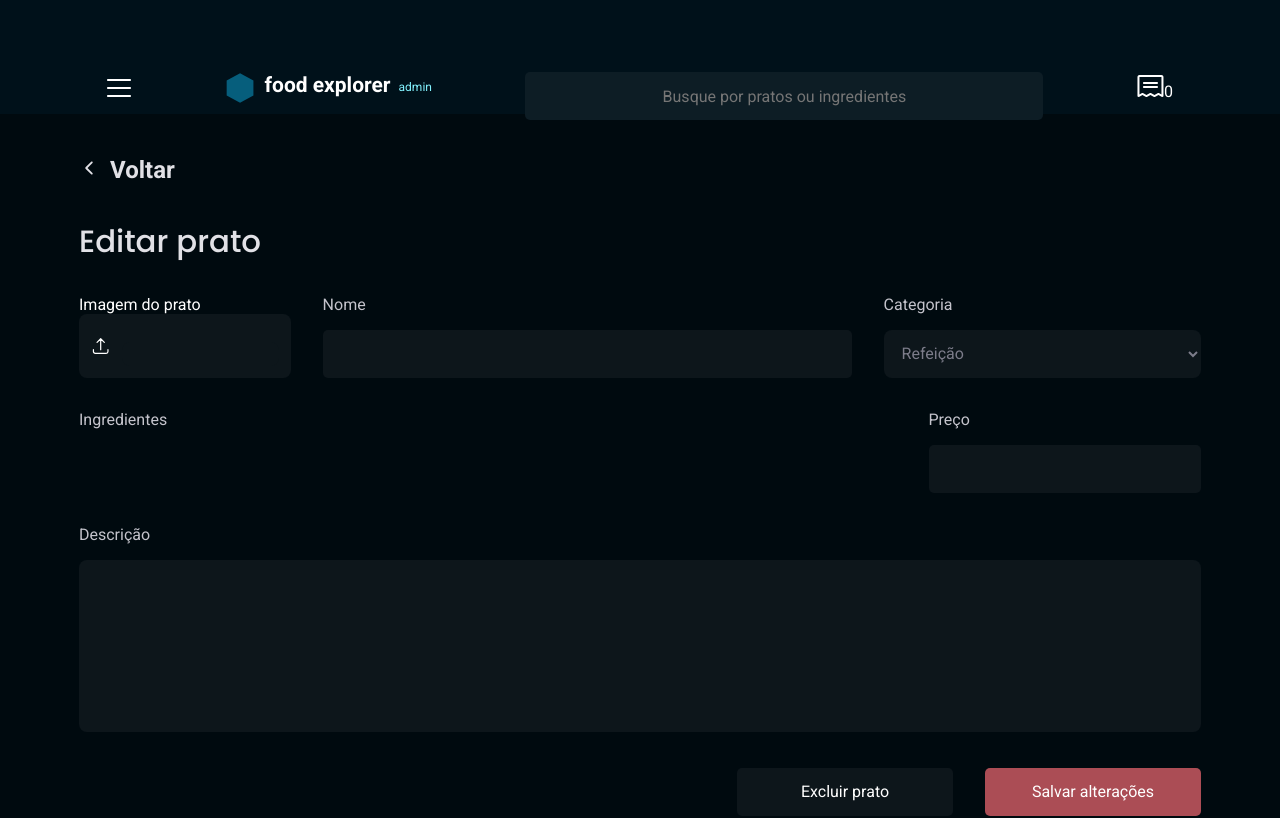
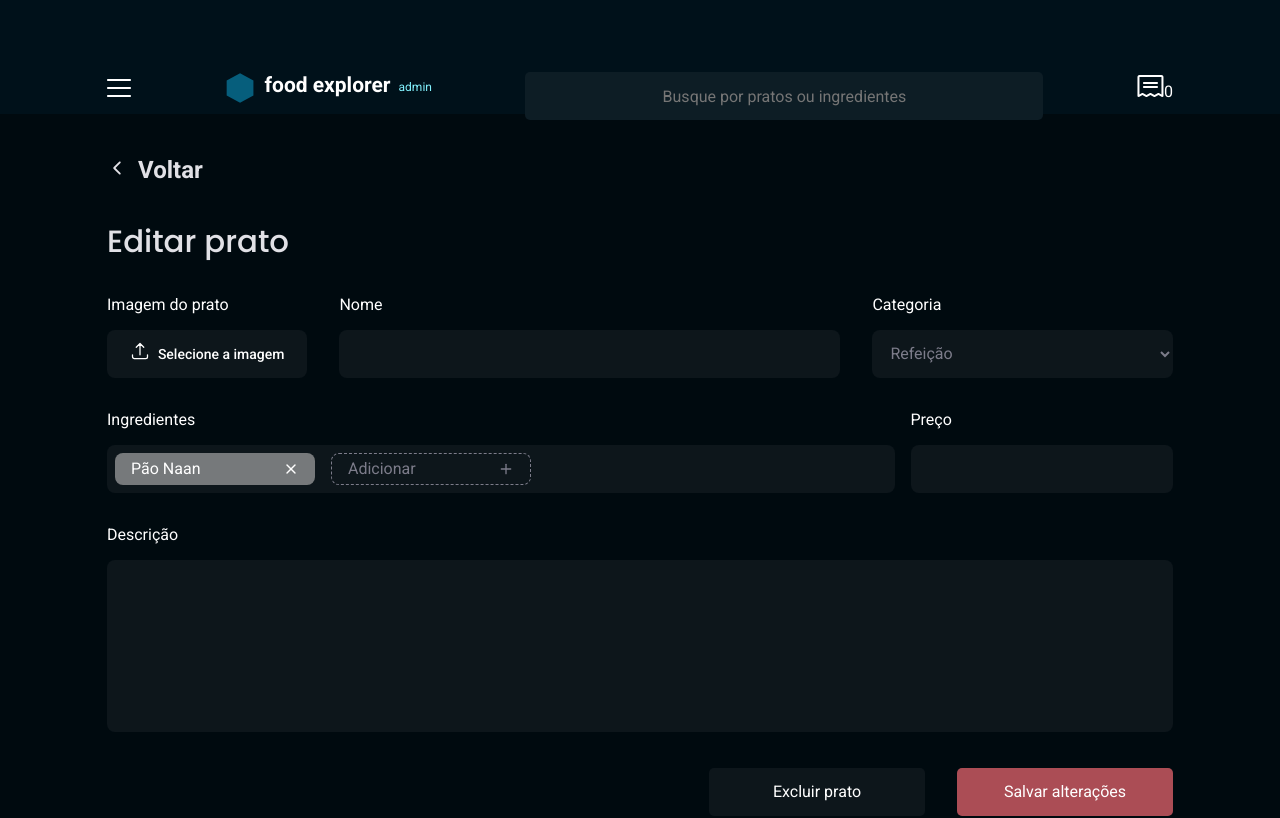
Before and after one commit to Joaov9620/Web-FoodExplorer, a React (Vite) app: page / in a window 1280 px wide. Shown: the top 818 px of the page. Built offline with nearby package versions, Linux system fonts and the light colour scheme.

Commit message:
aTUALIZADO

```diff
--- a/src/components/Footer/styles.js
+++ b/src/components/Footer/styles.js
@@ -8,7 +8,7 @@ export const FooterBody = styled.footer`
         display: flex;
         justify-content: space-between;
         align-items: center;
-        padding: 15px 24px;
+        padding: 15px 28px;
     }
 
     >div h2{
--- a/src/components/Ingredient/index.jsx
+++ /dev/null
@@ -1,24 +0,0 @@
-import {Container} from '../Ingredient/styles';
-
-export function Ingredient({data, ...rest}){
-    return(
-        <Container {...rest}>
-              {
-                    data.ingredients &&
-
-                    <div>
-                        {
-                            data.ingredients.map(ingredient =>{
-                                return
-                                <span key={ingredient.id}>
-                                    {
-                                        ingredient.name
-                                    }
-                                </span>
-                            })
-                         }
-                    </div>
-                }
-        </Container>
-    )
-}
--- a/src/components/Ingredient/styles.js
+++ /dev/null
@@ -1,5 +0,0 @@
-import styled from "styled-components";
-
-export const Container = styled.div`
-    width: 100%;
-`;
--- /dev/null
+++ b/src/components/IngredientItem/index.jsx
@@ -0,0 +1,23 @@
+import {Container} from './styles';
+import {FiPlus, FiX} from 'react-icons/fi';
+
+export function IngredientItem({isNew, value, onClick, ...rest}){
+    return(
+        <Container isNew={isNew}>
+            <input
+                type='text'
+                value={value}
+                readOnly={!isNew}
+                {...rest}
+            />
+
+            <button
+                type='button'
+                onClick={onClick}
+                className = {isNew ? 'button-add': 'button-delete'}
+            >
+                {isNew ? <FiPlus/> : <FiX/>}
+            </button>
+        </Container>
+    )
+};
--- /dev/null
+++ b/src/components/IngredientItem/styles.js
@@ -0,0 +1,42 @@
+import styled from "styled-components";
+
+export const Container = styled.div`
+    height: 32px;
+    width: 200px;
+    display: flex;
+    align-items: center;
+    justify-content: center;
+    border-radius: 8px;
+    padding: 8px 16px;
+
+
+    background-color: ${({isNew}) => isNew ? "transparent" : "#76797B"};
+    color: ${({isNew}) => isNew ? "#7C7C8A" : "WHITE"};
+    border:${({isNew}) => isNew ? "1px dashed #7C7C8A" : "none"};
+
+    >button{
+        border: none;
+        background: none;
+        display: inherit;
+    }
+
+    .button-delete{
+        color: WHITE;
+    }
+
+    .button-add{
+        color: #7C7C8A;
+    }
+
+    >input{
+        width: 100%;
+        color: ${({theme}) => theme.COLORS.WHITE};
+        background: transparent;
+        border: none;
+        margin-right: 8px;
+
+        &::placeholder{
+            color: #7C7C8A;
+        }
+    }
+`;
--- a/src/components/LabelInput/index.jsx
+++ b/src/components/LabelInput/index.jsx
@@ -1,9 +1,10 @@
 import {Container} from './styles';
 
-export function LabelInput({title, ...rest}){
+export function LabelInput({title, children}){
     return(
-        <Container {...rest}>
-            {title}
+        <Container>
+            <label>{title}</label>
+            {children}
         </Container>
     )
 }
--- a/src/components/LabelInput/styles.js
+++ b/src/components/LabelInput/styles.js
@@ -2,7 +2,11 @@ import styled from "styled-components";
 
 export const Container = styled.label`
     width: 100%;
-    color: #C4C4CC;
-    font-size: 1.6rem;
-    font-weight: 400;
+
+    >h2{
+        margin-bottom: 16px;
+        color: #C4C4CC;
+        font-size: 1.6rem;
+        font-weight: 400;
+    }
 `;
--- a/src/pages/Admin/EditDish/index.jsx
+++ b/src/pages/Admin/EditDish/index.jsx
@@ -1,3 +1,4 @@
+import { useState } from 'react';
 
 import Header from '../../../components/Header';
 import { Footer } from '../../../components/Footer';
@@ -7,17 +8,22 @@ import { LabelInput } from '../../../components/LabelInput';
 import { Input } from '../../../components/Input';
 import { Button } from '../../../components/Button';
 import { TextArea } from '../../../components/TextArea';
-import { Ingredient } from '../../../components/Ingredient';
+import { IngredientItem } from '../../../components/IngredientItem';
 
-// import { IoIosArrowBack } from "react-icons/io";
 import { HiOutlineArrowUpTray } from "react-icons/hi2";
 
 
 import { IoIosArrowBack } from "react-icons/io";
-import {Content, Group01, Group02,Group03,Group04} from "./styles";
+import {Content, Group01,Group02,Group03,Group04} from "./styles";
 import { Container } from '../../../styles/global';
 
 export function EditDish() {
+  const [selectedFile, setSelectedFile] = useState(null);
+
+  const handleFileInput = (event) => {
+    setSelectedFile(event.target.files[0]);
+  };
+
   return (
     <>
       <Header/>
@@ -26,21 +32,24 @@ export function EditDish() {
           <ButtonText icon={IoIosArrowBack} title="Voltar" />
           <Section title="Editar prato">
             <Group01>
+              <div>
+                <LabelInput title="Imagem do prato" htmlFor="pratoImg" />
+                <div>
+                  <input id="pratoImg" type="file" onChange={handleFileInput}/>
                   <label htmlFor="pratoImg">
-                  Imagem do prato
-                  <div>
-                      <HiOutlineArrowUpTray />
-                      <Input id="pratoImg" type="file" />
+                    <ButtonText icon={HiOutlineArrowUpTray} />
+                    Selecione a imagem
+                  </label>
                 </div>
-                </label>
-
-                <div>
-                  <LabelInput title="Nome" for="name"/>
-                  <Input id="name"type="text"/>
               </div>
 
               <div>
-                  <LabelInput title="Categoria" for="category"/>
+                <LabelInput title="Nome" htmlFor="name" />
+                <Input id="name" type="text" />
+              </div>
+
+              <div>
+                <LabelInput title="Categoria" htmlFor="category" />
                 <select id="category">
                   <option value="Refeição">Refeição</option>
                   <option value="Sobremesas">Sobremesas</option>
@@ -51,14 +60,15 @@ export function EditDish() {
 
             <Group02>
                 <div>
-                  <LabelInput title="Ingredientes"/>
-                  <div>
-
+                  <LabelInput title="Ingredientes" htmlFor="ingredient"/>
+                  <div className='ingredientItem' >
+                    <IngredientItem id="ingredient" value="Pão Naan"/>
+                    <IngredientItem id="ingredient" isNew placeholder="Adicionar"/>
                   </div>
                 </div>
 
                 <div>
-                  <LabelInput title="Preço" for="Price"/>
+                  <LabelInput title="Preço" htmlFor="Price"/>
                   <Input
                     id="Price"
                     type="number"
@@ -68,11 +78,10 @@ export function EditDish() {
                     required
                   />
                 </div>
-
             </Group02>
 
             <Group03>
-                <LabelInput title="Descrição" for="textArea"/>
+                <LabelInput title="Descrição" htmlFor="textArea"/>
                 <TextArea id="textArea"/>
             </Group03>
 
--- a/src/pages/Admin/EditDish/styles.js
+++ b/src/pages/Admin/EditDish/styles.js
@@ -2,29 +2,152 @@ import styled from "styled-components";
 
 export const Content = styled.div`
   min-height: 100vh;
-  padding: 40px 0 116px;
+  padding: 40px 28px 116px;
 
-  input{
+  input:not(#ingredient){
     background-color: #0d161b;
     text-align: start;
+    border-radius: 8px;
   }
 
   >section{
     display: grid;
     gap: 3.2rem;
     margin-top: 3.2rem;
+    border-radius: 8px;
   }
 `;
+
+// export const Group01 = styled.div`
+//   width: 100%;
+//   display: flex;
+//   gap: 3.2rem;
+
+//   >div select {
+//     background-color: #0d161b;
+//     height: 4.8rem;
+//     color: #7C7C8A;
+//     padding: 12px 14px;
+//     border: none;
+//     border-radius: 8px;
+//     font-size: 1.6rem;
+//     width: 100%;
+//     margin-top: 16px;
+//   }
+
+//   >div:nth-child(1) {
+//     width: 20%;
+//   }
+
+//   >div:nth-child(2) {
+//     width: 50%;
+//   }
+
+//   >div:nth-child(3) {
+//     width: 30%;
+//   }
+
+//   >div:nth-child(1) >div {
+//     display: flex;
+//     align-items: center;
+//     justify-content: center;
+//     height: 48px;
+//     margin-top: 16px;
+//     background:${({theme})=>theme.COLORS.BACKGROUND_INPUT};
+//     border-radius: 8px;
+//     cursor: pointer;
+//     gap: 8px;
+
+//   }
+
+//   >div:nth-child(1) svg {
+//     font-size: 24px;
+//     color: #fff;
+//     margin-left: 32px;
+//   }
+
+//   >div:nth-child(1) input[type="file"] {
+//     display: none;
+//   }
+
+//   >div:nth-child(1) >label >button{
+//     background-color: initial;
+//     padding: 0;
+//     position: relative;
+//     font-weight: 500;
+//     font-size: 14px;
+//     line-height: 24px;
+
+//     ::before{
+//       content: '';
+//       position: absolute;
+//       left: -30px;
+//       top: 50%;
+//       transform: translateY(-50%);
+//       font-size: 18px;
+//     }
+//   }
+// `;
 
 export const Group01 = styled.div`
   width: 100%;
   display: flex;
   gap: 3.2rem;
 
-  > div select {
+  >div:nth-child(1){
+    width: 20%;
+  }
+
+  >div:nth-child(2){
+    width: 50%;
+  }
+
+  >div:nth-child(3){
+    width: 30%;
+  }
+
+  > div:nth-child(1) >div svg{
+    font-size: 24px;
+    color: #fff;
+    cursor: auto;
+  }
+
+  >div:nth-child(1) input[type='file']{
+    display: none;
+  }
+
+  >div:nth-child(1) >div >label {
+    display: flex;
+    align-items: center;
+    justify-content: center;
+    height: 48px;
+    position: relative;
+    font-weight: 500;
+    font-size: 14px;
+    margin-top: 16px;
+    background: ${({ theme }) => theme.COLORS.BACKGROUND_INPUT};
+    border-radius: 8px;
+    gap: 8px;
+
+  }
+
+  >div:nth-child(1) >div >label::before {
+    content: '';
+    position: absolute;
+    left: -30px;
+    top: 50%;
+    transform: translateY(-50%);
+    font-size: 18px;
+  }
+
+  >div:nth-child(1) > div > label:hover{
+
+  }
+
+  >div select {
     background-color: #0d161b;
     height: 4.8rem;
-    color: #7C7C8A;
+    color: #7c7c8a;
     padding: 12px 14px;
     border: none;
     border-radius: 8px;
@@ -33,41 +156,12 @@ export const Group01 = styled.div`
     margin-top: 16px;
   }
 
-  > label:nth-child(1) {
-    width: 20%;
-  }
-
-  > div:nth-child(2) {
-    width: 50%;
-  }
-
-  > div:nth-child(3) {
-    width: 30%;
-  }
-
-  > label:nth-child(1) div {
-    background:${({theme})=>theme.COLORS.BACKGROUND_INPUT};
-    border-radius: 8px;
-    padding: 1.2rem;
-    display: flex;
-    align-items: center;
-    justify-content: center;
-    gap: 1.2rem;
-  }
-
-  > label:nth-child(1) svg {
-    font-size: 2.4rem;
-    color: #fff;
-  }
-
-  > label:nth-child(1) input[type="file"] {
-    display: none;
-  }
 `;
 
 export const Group02 = styled.div`
+  width: 100%;
   display: flex;
-  gap: 3.2rem;
+  gap: 16px;
 
   >div:nth-child(1){
     width: 75%;
@@ -76,6 +170,18 @@ export const Group02 = styled.div`
   >div:nth-child(2){
     width: 25%;
   }
+
+  >div .ingredientItem{
+    width: 100%;
+    display: flex;
+    flex-wrap: wrap;
+    gap: 16px;
+    margin-top: 16px;
+    min-height: 48px;
+    border-radius: 8px;
+    background: #0D161B;
+    padding: 8px;
+  }
 `;
 
 export const Group03 = styled.div`
@@ -83,6 +189,7 @@ export const Group03 = styled.div`
 `;
 
 export const Group04 = styled.div`
+  width: 100%;
   display: flex;
   justify-content: flex-end;
   gap: 3.2rem;
```
Also changed, not shown: src/pages/Admin/Slider/index.jsx (+25 -0 lines), src/pages/Admin/Slider/styles.js (+29 -31 lines). Lines whose indentation alone changed are shown as unchanged.
